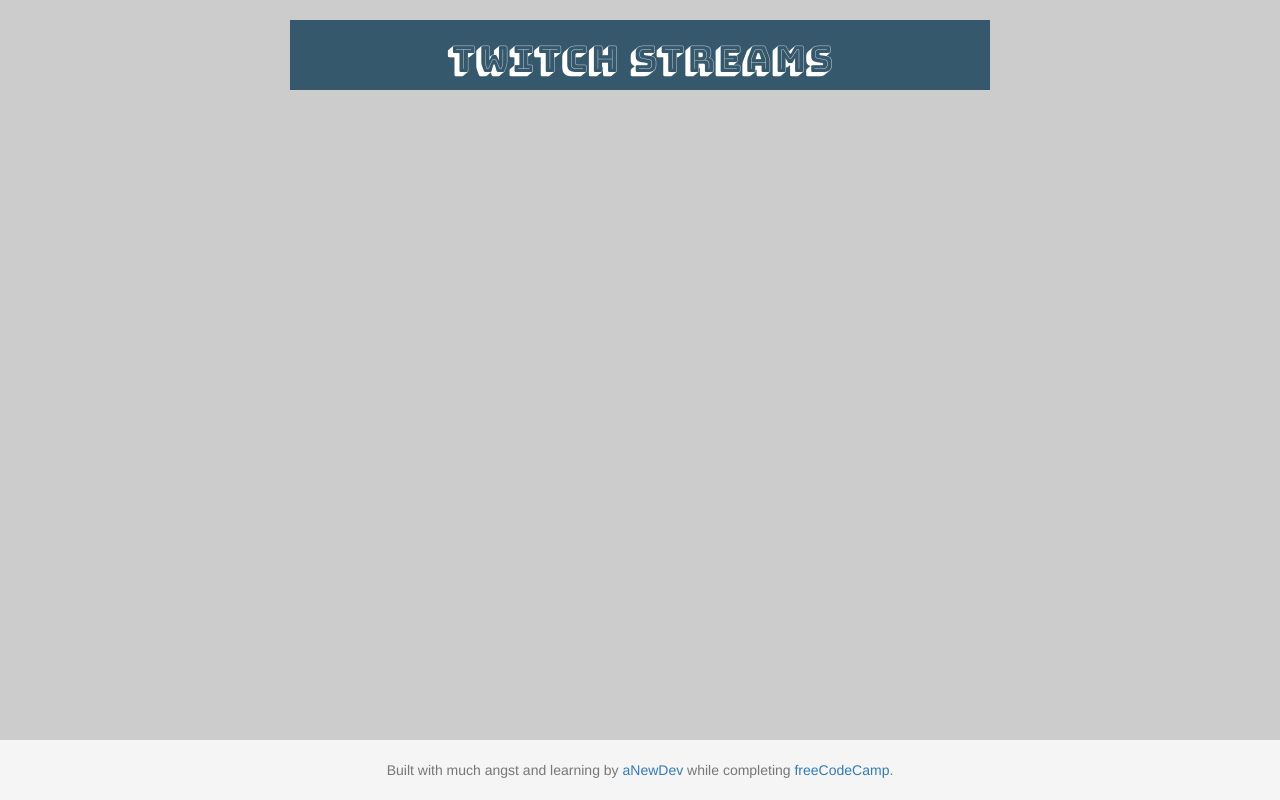
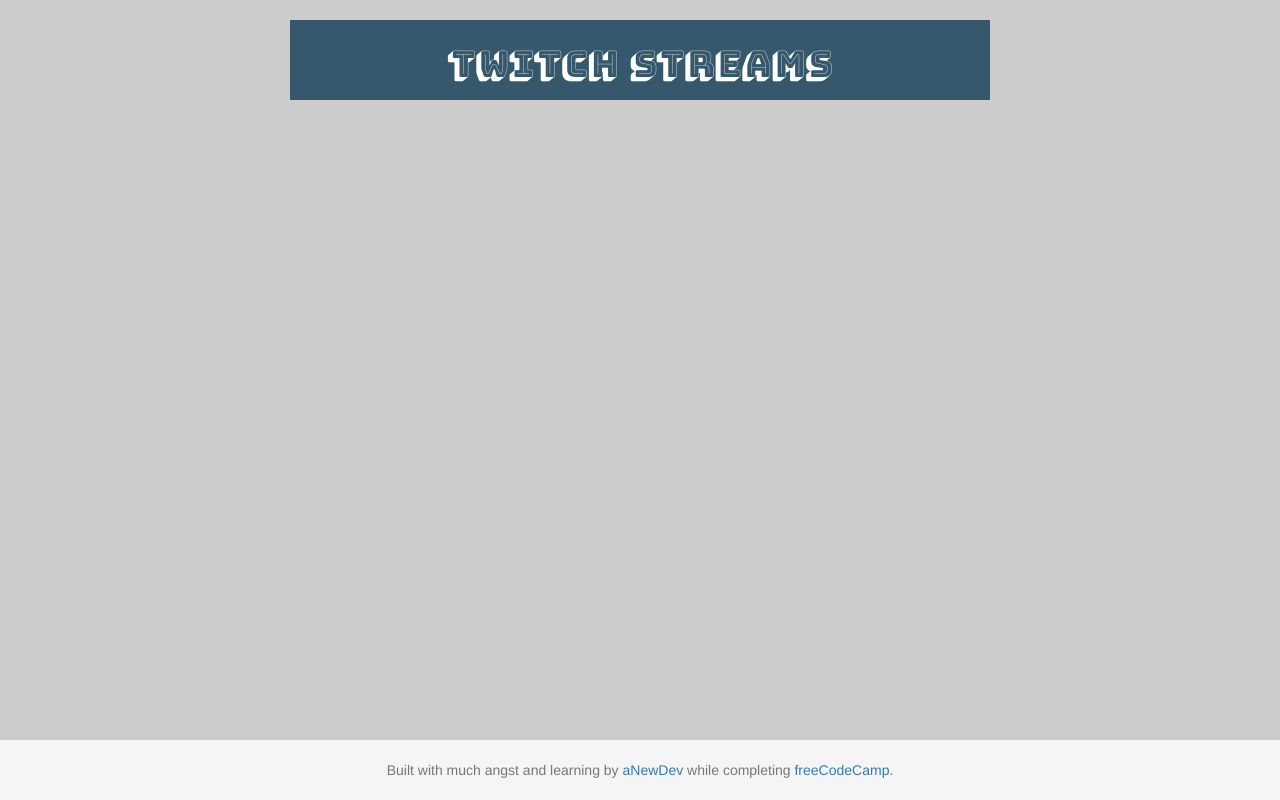
Before and after one commit to aNewDev/fcc-use-the-twitchtv-json-api, a plain HTML site: page index.html in a window 1280 px wide. Drawn offline with nearby package versions, Linux system fonts and the light colour scheme.

Commit message:
Final
Closes #8 - decided to not add this functionality
Closes #9 - Added commenting to the document

```diff
--- a/custom.css
+++ b/custom.css
@@ -19,6 +19,15 @@ img {
   max-width: 700px;
 }
 
+.row {
+  margin-bottom: 5px;
+  padding: 5px;
+  line-height: 50px;
+  background-color: #35586C;
+  color: #ffffff;
+  font-family: 'Bungee Shade', cursive;
+}
+
 .footer {
   position: absolute;
   bottom: 0;
@@ -31,15 +40,8 @@ img {
   margin: 20px 0;
 }
 
-#header {
-  background-color: #35586C;
-  color: white;
-  font-family: 'Bungee Shade', cursive;
-  margin-bottom: 5px;
-}
-
 #datarow {
   background-color: #ffffff;
+  color: inherit;
   font-family: 'Audiowide', cursive;
-  margin-top: 5px;
 }
--- a/index.html
+++ b/index.html
@@ -20,15 +20,16 @@
   <!-- link to custom CSS -->
   <link rel="stylesheet" type="text/css" href="custom.css">
 
-  <!-- link to google font  kumar one, audiowide, bungee shade -->
+  <!-- link to google fonts -->
   <link href="https://fonts.googleapis.com/css?family=Audiowide|Bungee+Shade" rel="stylesheet">
 
 </head>
 
-<body id="body">
+<body>
 
+  <!-- primary container -->
   <div class="container" id="rows">
-    <div class="row text-center" id="header">
+    <div class="row text-center">
       <h1>Twitch Streams</h1>
     </div>
   </div>
--- a/scripts.js
+++ b/scripts.js
@@ -1,12 +1,15 @@
-//
+// trigger data load function on page load
 $(document).ready(function() {
   getDataForAllChannels();
 });
 
-var channels = ["ESL_SC2", "OgamingSC2", "cretetion", "comster404", "freecodecamp", "storbeck", "habathcx", "RobotCaleb", "noobs2ninjas"];  //
+// Set the channels to use in data load
+var channels = ["ESL_SC2", "OgamingSC2", "brunofin", "cretetion", "comster404", "freecodecamp", "storbeck", "habathcx", "RobotCaleb", "noobs2ninjas"];  //
 
+// Call for data from Twitch API
 function getDataForAllChannels() {
   channels.forEach(function(channel) {
+    // Data from the Channels API
     $.getJSON("https://wind-bow.gomix.me/twitch-api/channels/" + channel + "?callback=?", function(data) {
       var status, url, name, logo;
       if (data.error === "Not Found") {
@@ -20,6 +23,7 @@ function getDataForAllChannels() {
         name = '<div class="col-md-2">' + data.name + '</div></a>';
         logo = data.logo;
       };
+      // Data from the Streams API
       $.getJSON("https://wind-bow.gomix.me/twitch-api/streams/" + channel + "?callback=?", function(streamdata) {
         if (status === false) {
           status = "Not on twitch";
@@ -28,8 +32,8 @@ function getDataForAllChannels() {
         } else {
           url = '<a href="' + streamdata.stream.channel.url + '" target="_blank">';
           status = '<a href="' + streamdata.stream.channel.url + '">' + streamdata.stream.channel.status + '</a>';
-
         }
+        // Build the page from the pulled data
         var html = '<div class="row text-center" id="datarow">' +
           url + '<div class="col-xs-2 col-sm-1"><img src="' +
           logo + '"></div><div class="col-xs-10 col-sm-3">' +
@@ -40,7 +44,3 @@ function getDataForAllChannels() {
     });
   });
 };
-
-/*
-
-*/
```
